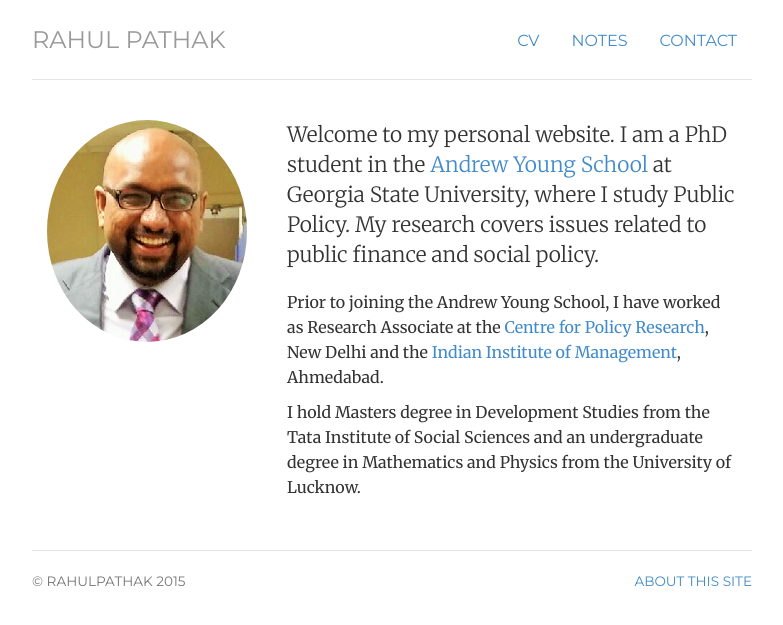
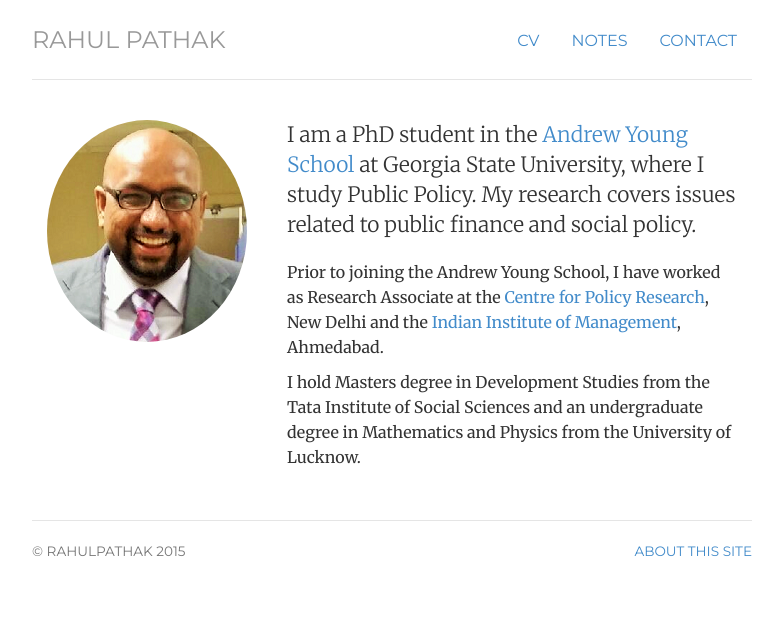
Before and after one commit to pathak-rahul/pathak-rahul.github.io, a Jekyll site: the page built from index.html, in a window 1280 px wide. Shown: the top 625 px of the page, without its empty margins (248-1031 px from the left). Built offline with Jekyll 4.4.1, drawn with Linux system fonts in a browser that asks for light colours.

Commit message:
Update index.html

```diff
--- a/index.html
+++ b/index.html
@@ -13,7 +13,7 @@
 	<img  class="img-circle avatar" alt="Rahul Pathak" src="img/rpathak.png">
 	</div>
 	<div itemscope itemtype="http://data-vocabulary.org/Person" class="col-sm-8">
-	<p class="lead"> Welcome to my personal website. I am a PhD student in the <a href="http://aysps.gsu.edu/"> Andrew Young School</a> at Georgia State University, where I study Public Policy. My research covers issues related to public finance and social policy.</p>
+	<p class="lead"> I am a PhD student in the <a href="http://aysps.gsu.edu/"> Andrew Young School</a> at Georgia State University, where I study Public Policy. My research covers issues related to public finance and social policy.</p>
 
 	<p>Prior to joining the Andrew Young School, I have worked as Research Associate at the <a href="http://www.cprindia.org/"> Centre for Policy Research</a>, New Delhi and  the <a href="http://www.iimahd.ernet.in/"> Indian Institute of Management</a>, Ahmedabad.  </span></p>
 
```
